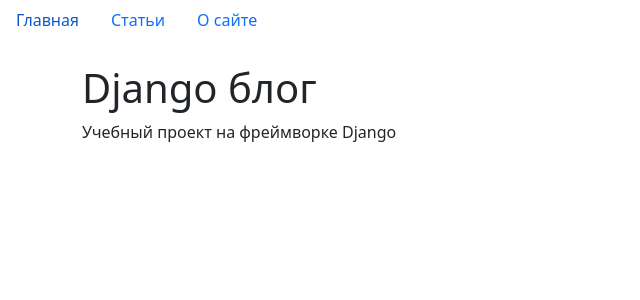
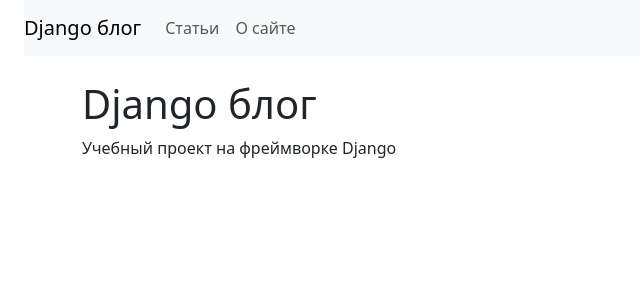
Before and after one commit to Pavel-Kr/hexlet-django-blog, a Django app: page / in a window 1280 px wide. Shown: the top 300 px of the page, without its empty margins (0-640 px from the left). Run offline with Django 5.2, Linux system fonts and the light colour scheme; some libraries are stand-ins or nearby versions.

Commit message:
Prettify nav section

```diff
--- a/hexlet_django_blog/templates/base.html
+++ b/hexlet_django_blog/templates/base.html
@@ -9,15 +9,15 @@
     <title>{% block title %}Django на Хекслете{% endblock %}</title>
 </head>
 <body>
-<div id="sidebar">
+<nav class="navbar navbar-expand-lg bg-body-tertiary ms-4">
     {% block sidebar %}
-        <ul class="nav">
-            <li class="nav-item"><a href="/" class="nav-link">Главная</a></li>
+        <a href="/" class="navbar-brand">Django блог</a>
+        <ul class="navbar-nav">
             <li class="nav-item"><a href="/articles/" class="nav-link">Статьи</a></li>
             <li class="nav-item"><a href="/about/" class="nav-link">О сайте</a></li>
         </ul>
     {% endblock %}
-</div>
+    </nav>
 {% bootstrap_messages %}
 <div id="content" class="container mt-4">
     {% block content %}{% endblock %}
```
